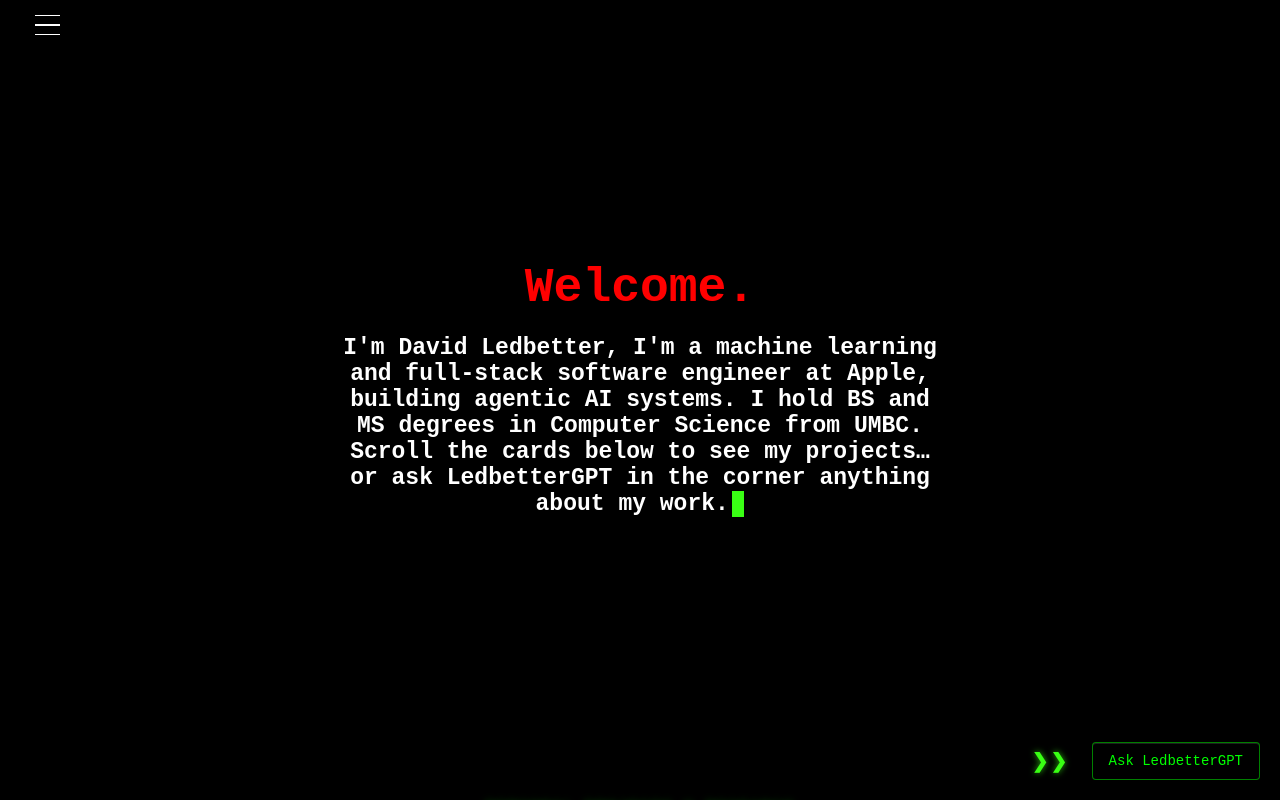
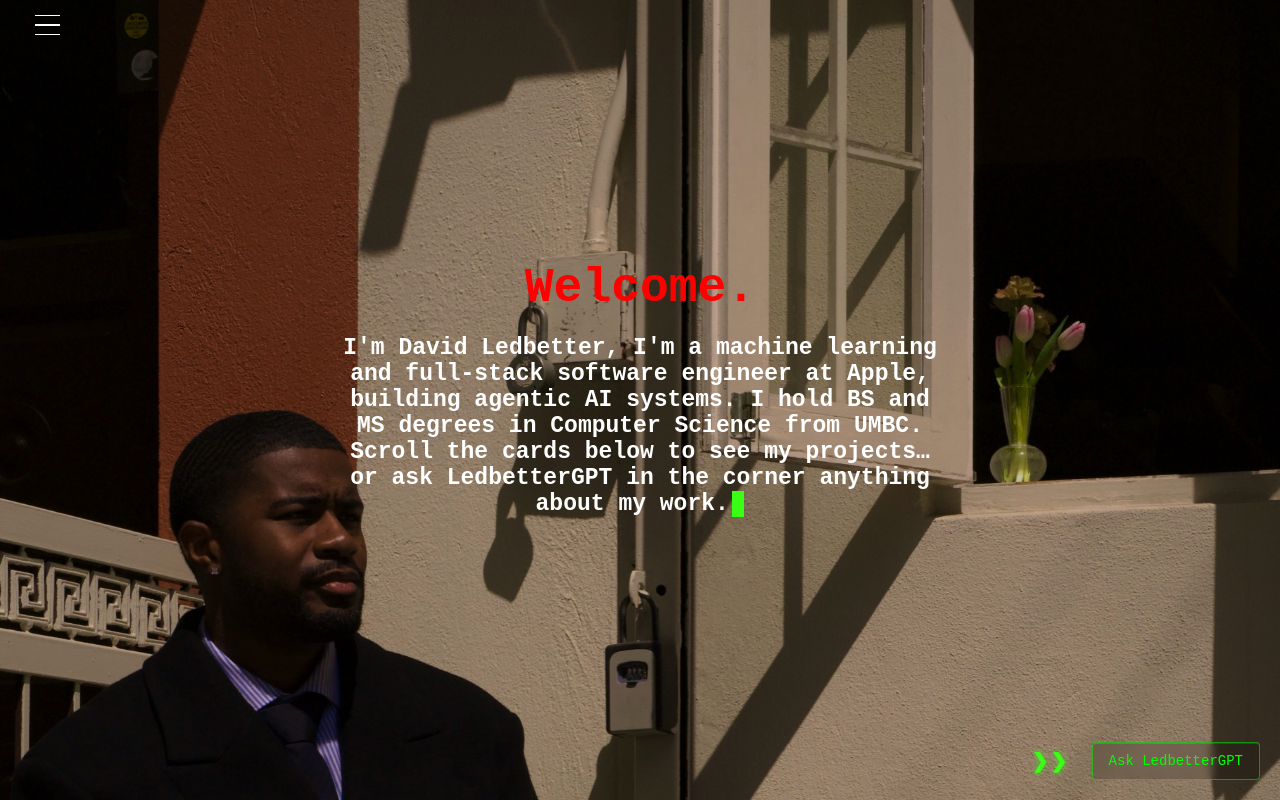
Before and after one commit to dledbetter123/ledbetter-website, a React (Create React App) app in the folder frontend/: page / in a window 1280 px wide. Shown: the top 800 px of the page. Built offline with nearby package versions, Linux system fonts and the light colour scheme; no server answers.

Commit message:
hero: dim the image's own brightness to 0 (black) instead of fading opacity over a black layer; z-index 0 not -1 (fixes iOS punch-through showing the image in wrong regions)

```diff
--- a/frontend/src/components/IntroPage/IntroPage.css
+++ b/frontend/src/components/IntroPage/IntroPage.css
@@ -84,8 +84,8 @@
   height: 130vh;
   object-fit: cover; /* zoom to fill both axes, cropping the overflow — no letterboxing */
   object-position: top center; /* keep the top of the frame; crop spills to the bottom */
-  z-index: -1; /* the very back — a true background; ALL content sits in front of it */
-  filter: brightness(75%);
+  z-index: 0; /* backmost background (content is z>=2); NOT -1 (iOS punches it through) */
+  filter: brightness(75%); /* resting brightness; JS dims this to 0 (black) on scroll */
 }
 
 @media (max-width: 600px) {
--- a/frontend/src/components/IntroPage/IntroPage.js
+++ b/frontend/src/components/IntroPage/IntroPage.js
@@ -104,15 +104,20 @@
       const maxScroll = Math.max(1, document.documentElement.scrollHeight - window.innerHeight);
       const showUntil = 0.25 * maxScroll;
       const blackBy = 0.50 * maxScroll;
-      let opacity = 1;
+      // Darken the IMAGE ITSELF to black instead of fading its opacity to reveal a
+      // separate black layer. The image stays fully opaque and is the background the
+      // whole time; it just dims to brightness(0) = pure black. Nothing depends on a
+      // cooperating black background, so there's no stacking/line inconsistency.
+      const base = 0.75; // resting brightness
+      let brightness = base;
       if (s >= blackBy) {
-        opacity = 0;
+        brightness = 0;
       } else if (s > showUntil) {
-        opacity = 1 - (s - showUntil) / (blackBy - showUntil);
+        brightness = base * (1 - (s - showUntil) / (blackBy - showUntil));
       }
 
       profilePic.style.objectPosition = `50% ${panPct}%`;
-      profilePic.style.opacity = String(opacity);
+      profilePic.style.filter = `brightness(${brightness})`;
     };
 
     window.addEventListener('scroll', handleScroll);
```
